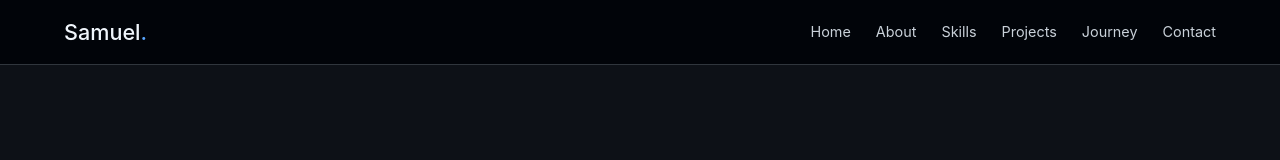
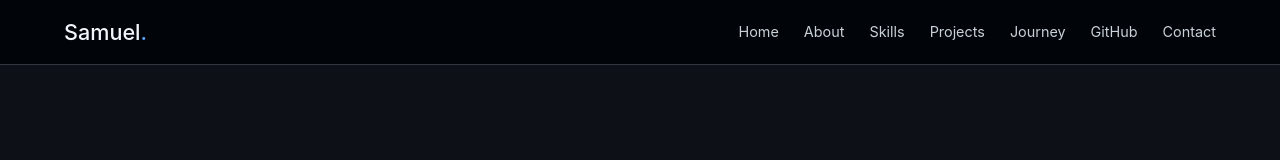
Before and after one commit to Samuel-max2011/portfolio, a plain HTML site: page index.html in a window 1280 px wide. Shown: the top 160 px of the page. Drawn offline with Linux system fonts and the light colour scheme.

Commit message:
Update index.html

```diff
--- a/index.html
+++ b/index.html
@@ -25,6 +25,7 @@
             <a href="#skills">Skills</a>
             <a href="#projects">Projects</a>
             <a href="#journey">Journey</a>
+            <a href="#github">GitHub</a>
             <a href="#contact">Contact</a>
         </div>
 
```
